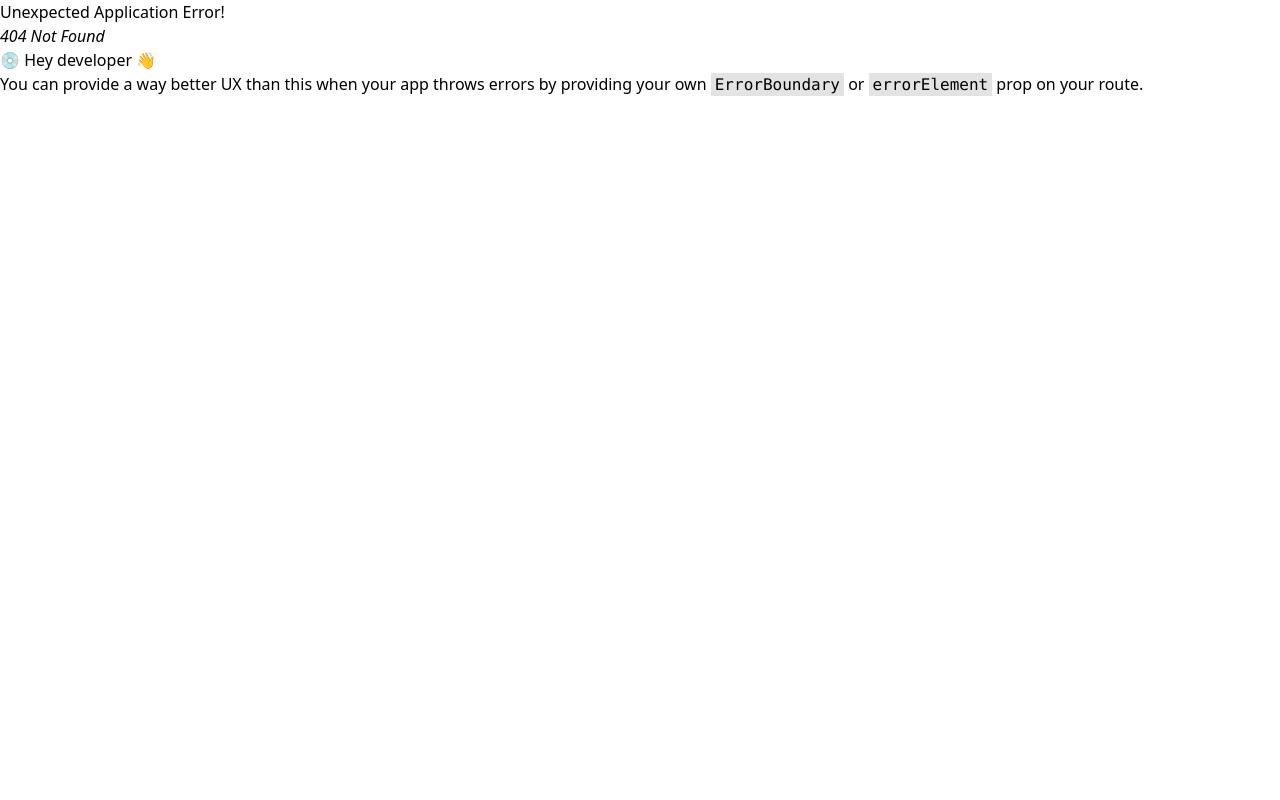
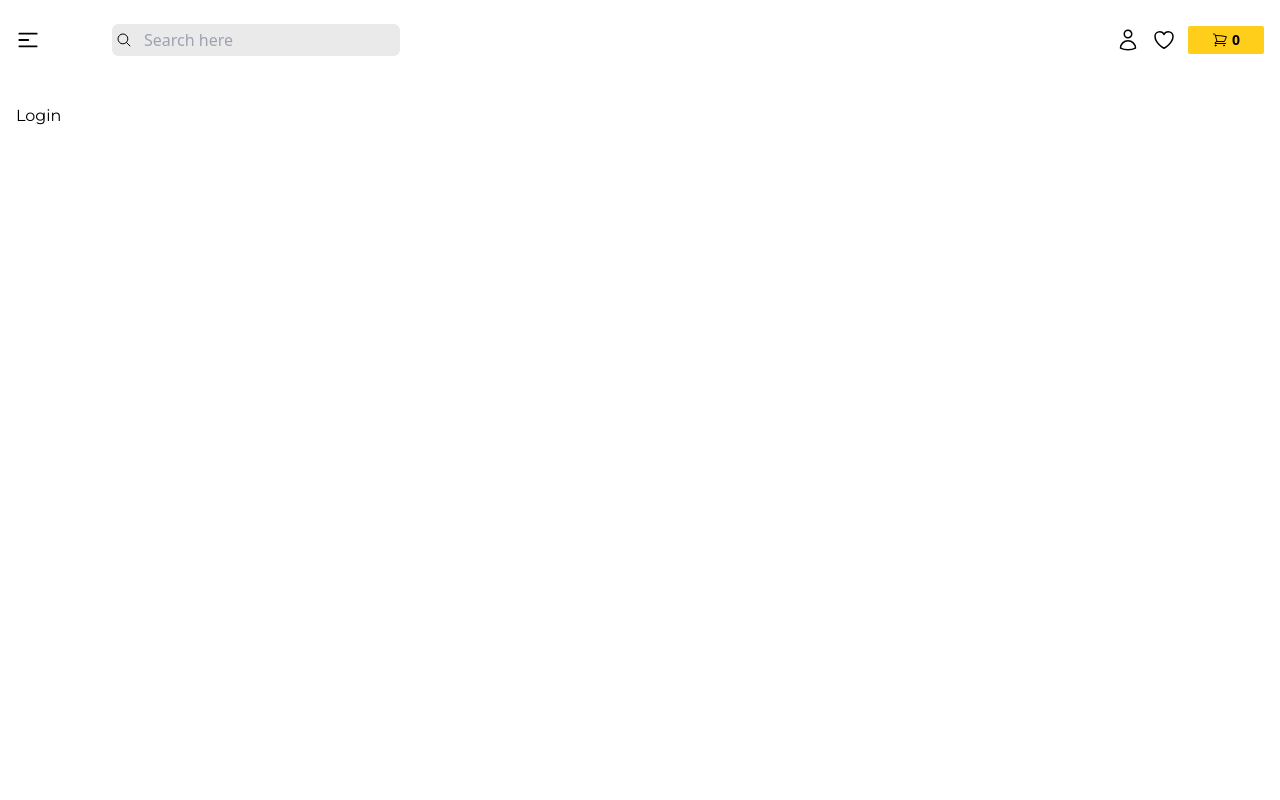
Before and after one commit to saagor16/Book-Store-Frontend, a React (Vite) app: page /login in a window 1280 px wide. Before the commit this address had no page. Shown: the top 800 px of the page. Built offline with nearby package versions, Linux system fonts and the light colour scheme.

Commit message:
login componenrt file create and add routes

```diff
--- /dev/null
+++ b/src/components/Login.jsx
@@ -0,0 +1,8 @@
+
+const Login = () => {
+  return (
+    <div>Login</div>
+  )
+}
+
+export default Login
--- a/src/components/Navbar.jsx
+++ b/src/components/Navbar.jsx
@@ -18,7 +18,7 @@
 const Navbar = () => {
   const [isDropdownOpen, setIsDropdownOpen] = useState(false);
 
-  const currentUser = true;
+  const currentUser = false;
   return (
     <header className="max-w-screen-2xl mx-auto px-4 py-6">
       <nav className="flex justify-between items-center">
```
Also changed, not shown: src/routers/router.jsx (+6 -1 lines).
